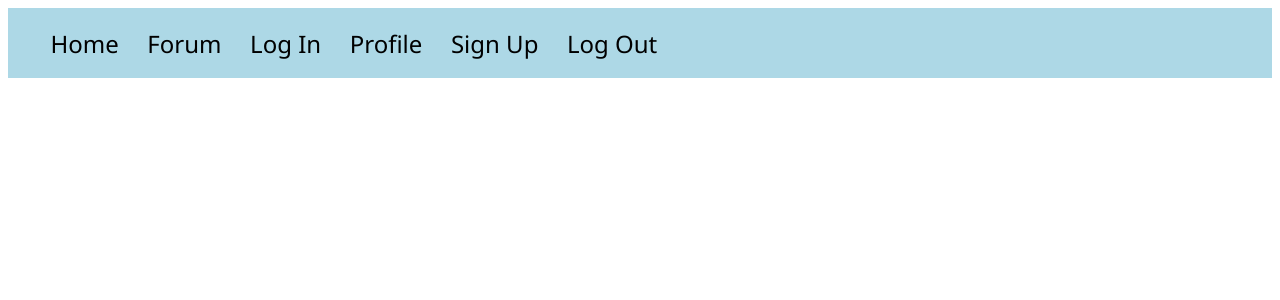
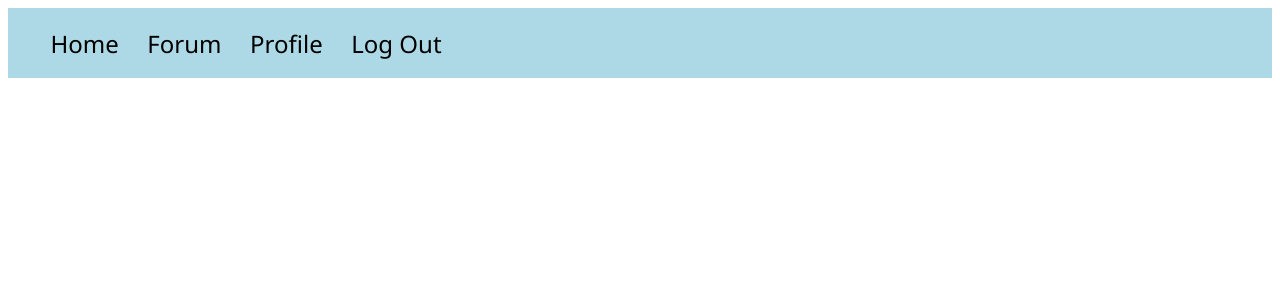
Before and after one commit to C-FWES/forumlite, a Flask app: page / in a window 1280 px wide. Shown: the top 300 px of the page. Run offline with Flask 2, Linux system fonts and the light colour scheme; a user stored in the database is signed in.

Commit message:
hide links based on case

```diff
--- a/templates/index.html
+++ b/templates/index.html
@@ -10,10 +10,15 @@
     <ul>
         <a href="{{ url_for('home') }}"><li>Home</li></a>
         <a href=""><li>Forum</li></a>
-        <a href="{{ url_for('auth.login') }}"><li>Log In</li></a>
+         {% if not current_user.is_authenticated %}
+        <a href="{{ url_for('auth.login') }}"><li>Log In</li></a> <a href="{{ url_for('auth.signup') }}"><li>Sign Up</li></a>
+        {% endif %}
+        {% if current_user.is_authenticated %}
         <a href="{{ url_for('main.profile') }}"><li>Profile</li></a>
-        <a href="{{ url_for('auth.signup') }}"><li>Sign Up</li></a>
+        {% endif %}
+        {% if current_user.is_authenticated %}
         <a href="{{ url_for('auth.logout') }}"><li>Log Out</li></a>
+        {% endif %}
     </ul>
 </div>
 </body>
```
